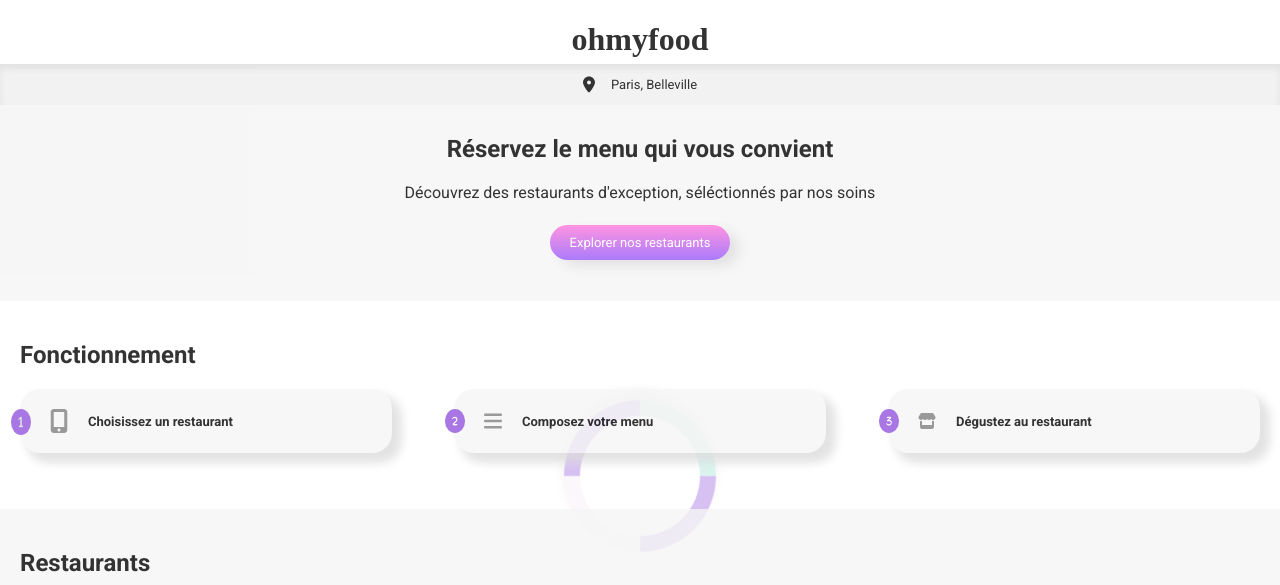
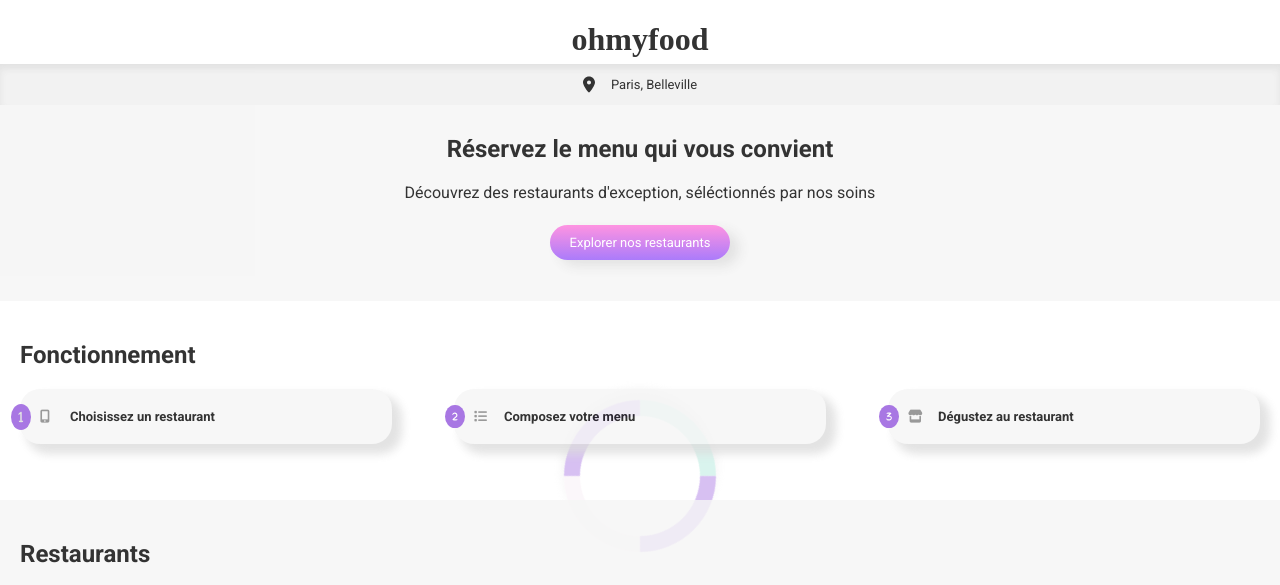
Before and after one commit to InesGALLIERO/OpenclassroomsProject, a plain HTML site: page index.html in a window 1280 px wide. Shown: the top 585 px of the page. Drawn offline with Linux system fonts and the light colour scheme; a web font is replaced by a local one.

Commit message:
modif. fonctionnement

```diff
--- a/Ohmyfood.scss
+++ b/Ohmyfood.scss
@@ -105,10 +105,7 @@ h2{
     padding: 20px;
     &__ul{
         padding: 0px;
-        .rule_num:hover{
-            background-color: black;
         }
-    }
     &__li{
         background-color: #F5F5F5;
         box-shadow: 8px 8px 10px 2px #dcdcdc;
@@ -123,23 +120,24 @@ h2{
     }
     &__li:hover{
         background-color: $color-secondary;
+        .fa-solid:hover{
+            color: $color-primary;
+        }
     }
     &__num{
         max-width: 6px;
         padding: 7px;
         position: absolute;
-        top: 20px;
         left: -9px;
         border-radius: 50%;
         background-color: $color-primary;
     }
-    &__pic{
-        max-width: 18px;
-        padding-right: 20px;
-        padding-left: 30px;
+   .fa-solid{
+        color: gray;
+        width: 20px;
+        padding-left: 20px;
+        padding-right: 10px;
     }
-
-
 }
 .food{
     background-color: #F5F5F5;
--- a/index.html
+++ b/index.html
@@ -12,6 +12,7 @@
         <link rel="preconnect" href="https://fonts.gstatic.com" crossorigin>
         <link href="https://fonts.googleapis.com/css2?family=Roboto:wght@400;500;700&display=swap" rel="stylesheet">
         <link rel="stylesheet" href="https://cdnjs.cloudflare.com/ajax/libs/font-awesome/5.13.1/css/all.min.css">
+        <script src="https://kit.fontawesome.com/acfb90ee8a.js" crossorigin="anonymous"></script>
     </head>
     <body>
         <div class="loader">
@@ -36,9 +37,9 @@
                 <section class="rule">
                     <h2>Fonctionnement</h2>
                     <ul class="rule__ul">
-                        <li class="rule__li"><img src="./Ohmyfood/images/icone/1-solid.svg" alt="one" class="rule__num"/><img src="./Ohmyfood/images/icone/mobile-screen-button-solid.svg" alt="mobile" class="rule__pic"/>Choisissez un restaurant</li>
-                        <li class="rule__li"><img src="./Ohmyfood/images/icone/2-solid.svg" alt="two" class="rule__num"/><img src="./Ohmyfood/images/icone/bars-solid.svg" alt="bars" class="rule__pic"/>Composez votre menu</li>
-                        <li class="rule__li"><img src="./Ohmyfood/images/icone/3-solid.svg" alt="three" class="rule__num"/><img src="./Ohmyfood/images/icone/store-solid.svg" alt="stores" class="rule__pic"/>Dégustez au restaurant</li>
+                        <li class="rule__li"><img src="./Ohmyfood/images/icone/1-solid.svg" alt="one" class="rule__num"/><i class="fa-solid fa-mobile-screen-button"></i>Choisissez un restaurant</li>
+                        <li class="rule__li"><img src="./Ohmyfood/images/icone/2-solid.svg" alt="two" class="rule__num"/><i class="fa-solid fa-list"></i>Composez votre menu</li>
+                        <li class="rule__li"><img src="./Ohmyfood/images/icone/3-solid.svg" alt="three" class="rule__num"/><i class="fa-solid fa-store"></i></i>Dégustez au restaurant</li>
                     </ul>
                 </section>
                 <section class="food">
--- a/menu.scss
+++ b/menu.scss
@@ -206,7 +206,6 @@ body{
             }
 
             .checkpic{
-
                 width: 40px;
                 padding: 26px;
                 border-top-right-radius: 20px;
@@ -214,8 +213,6 @@ body{
                 background-color: #99E2D0;
                 margin-right: -92px;
                 max-height: 87px;
-
-
             }
             &:hover .checkpic{
                 margin-right: 0px;
@@ -291,6 +288,11 @@ body{
             width: 30%;
         }
     }
+    .footer__title{
+        display: flex;
+        justify-content: center;
+        padding-bottom: 10px;
+    }
     .footer__ul{
         display: flex;
         justify-content: space-evenly;
```
Also changed, not shown: Ohmyfood.css, menu.css, 2 other files.
